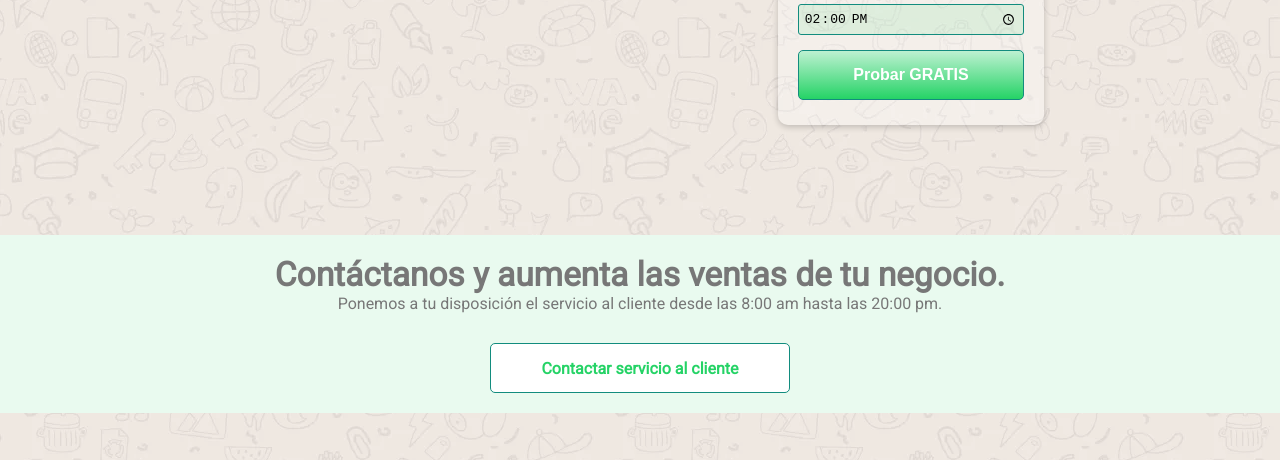
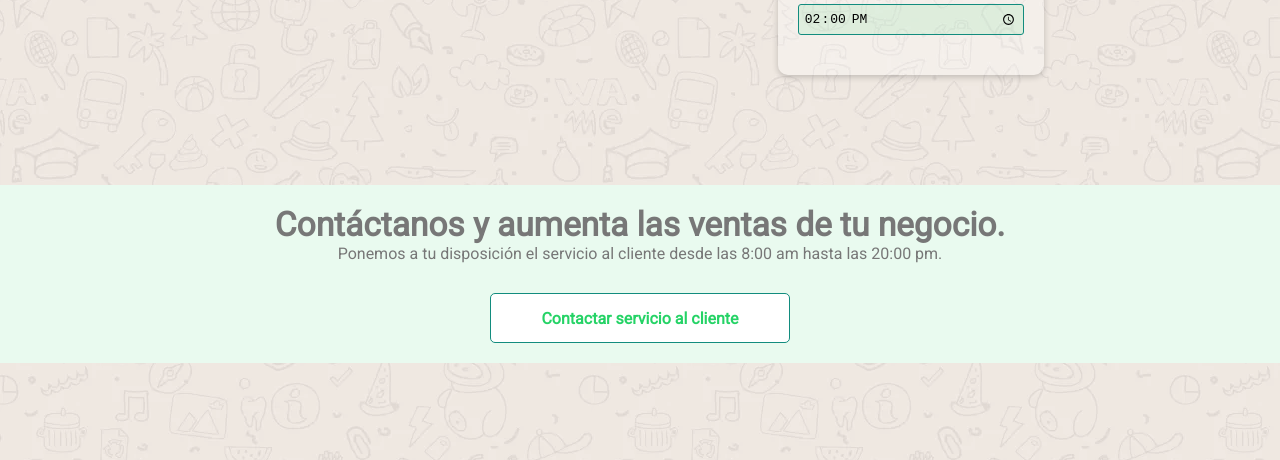
Before and after one commit to IvoCarrascoMediaAgency/wbs2021, a plain HTML site: page descargar-whatsapp-marketing-gratis.html in a window 1280 px wide. Shown: the part 5298-5758 px from the top of the page. Drawn offline with nearby package versions, Linux system fonts and the light colour scheme; some packages are replaced by stand-ins of ours; a script that the page names is missing; files whose address does not match are found by name; a web font is replaced by a local one.

Commit message:
asfsdfa4534523543
sdfasf34wafasf

```diff
--- a/descargar-whatsapp-marketing-gratis.html
+++ b/descargar-whatsapp-marketing-gratis.html
@@ -799,7 +799,7 @@
 
 
                             <!-- <input id="boton" type="submit" class="sumitb" name="" onclick="window.open('https://api.whatsapp.com/send?phone=593996517199&text=Hola,%20quiero%20probar%20*Whats%20Bulk%20Sender*%20mi%20nombre%20es')"  value="Probar GRATIS"> -->
-                            <input id="boton" type="submit" class="sumitb" name="" onclick="goToPage();" target="_blank" value="Probar GRATIS">
+                       <!--      <input id="boton" type="submit" class="sumitb" name="" onclick="goToPage();" target="_blank" value="Probar GRATIS">-->
 
                     </form>
 
```
